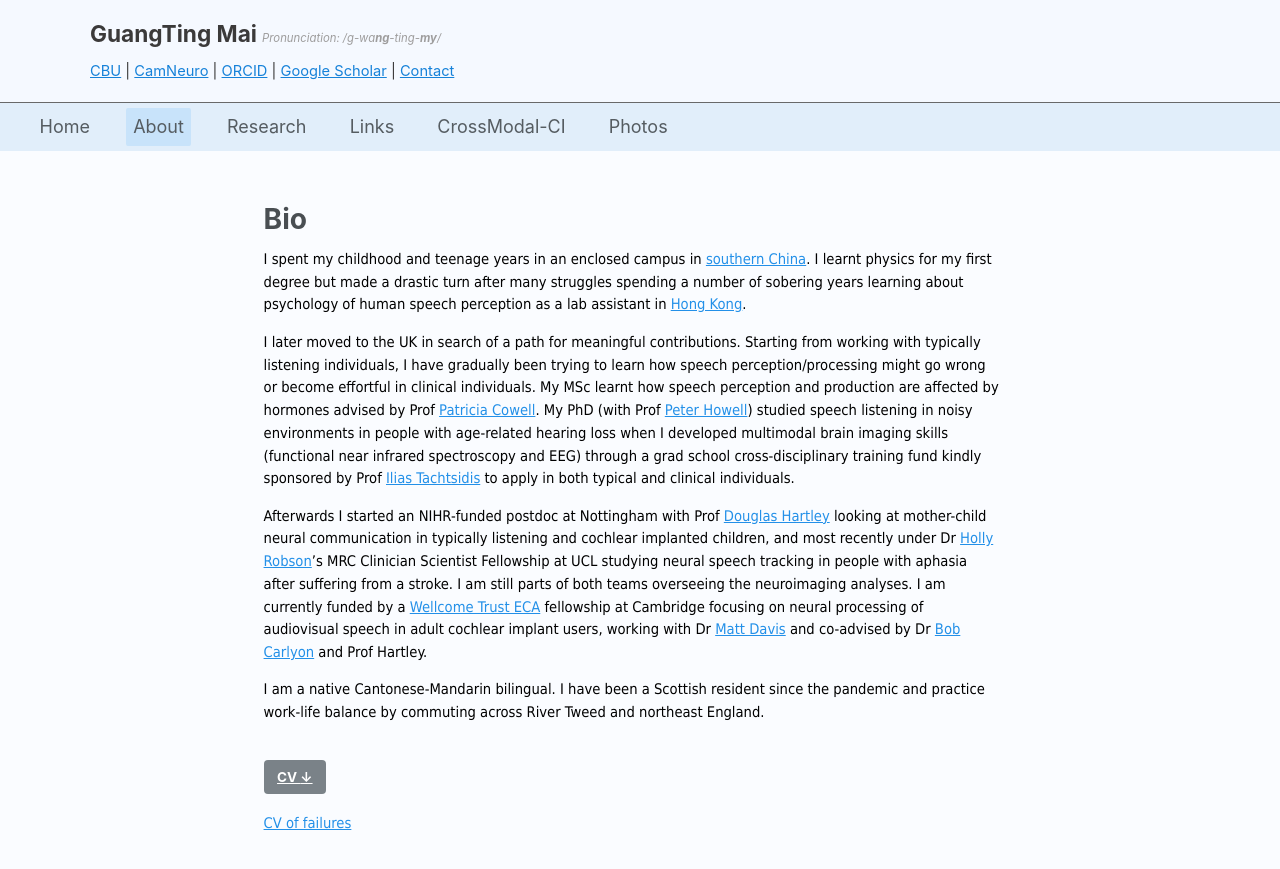
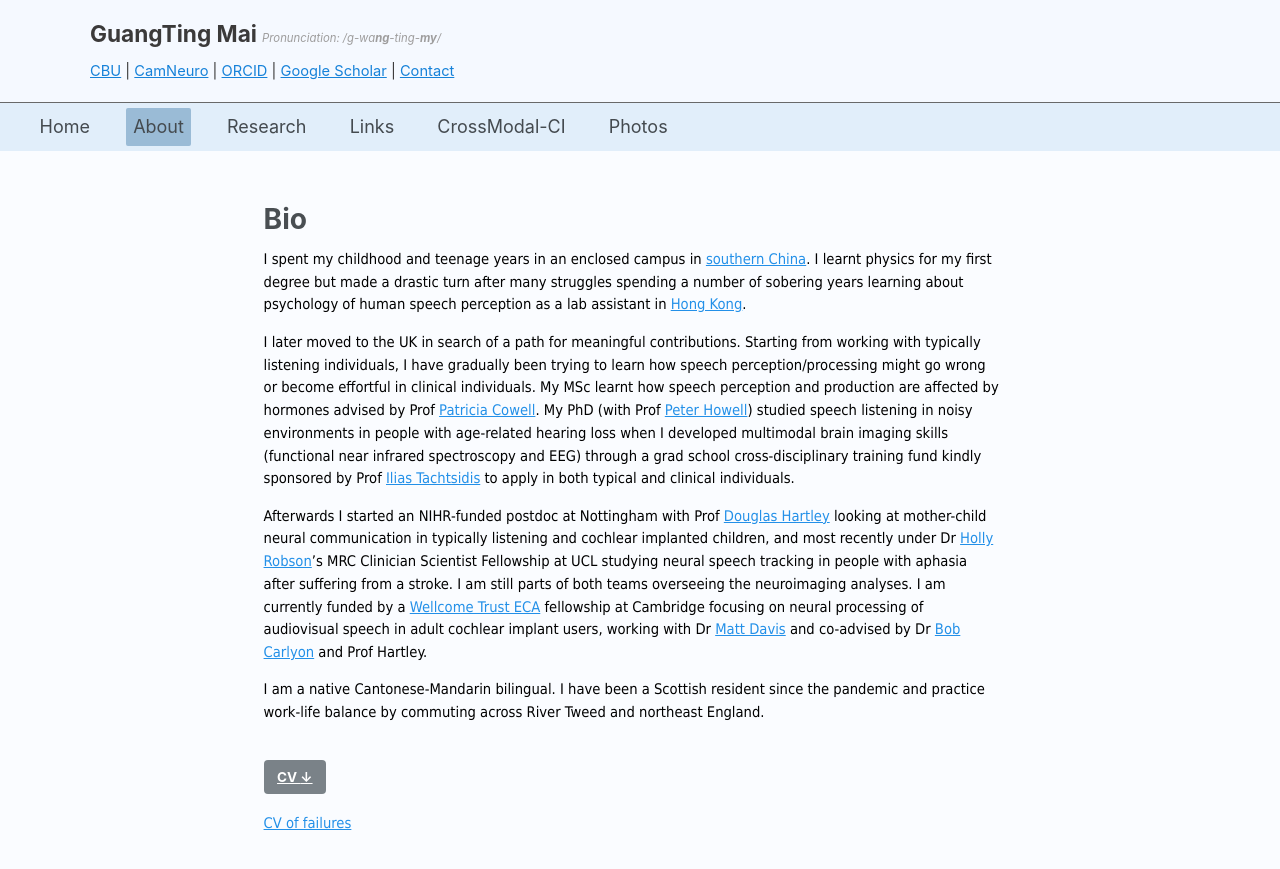
Before and after one commit to guangtingmai/guangtingmai.github.io, a Jekyll site: the page built from _pages/bio.html, in a window 1280 px wide and 900 px high. Shown: the top 869 px of the window. Built offline with Jekyll 4.4.1, drawn with Linux system fonts in a browser that asks for light colours.

Commit message:
Update custom.scss

```diff
--- a/_sass/custom.scss
+++ b/_sass/custom.scss
@@ -131,14 +131,14 @@
 
 .masthead a,
 .masthead__menu-item {
-  color: #555c61 !important;
+  color: #444a4f !important;
   position: sticky; /* enable positional adjustment */
   text-align: left !important; /* align text left */
   padding: 0.3rem 0.4rem !important;
   margin: 0 0.4rem !important; /* controls distance between items */
 }
 .masthead__menu-item.active > a {
-  background-color: #c8e3fa !important;
+  background-color: #9abbd6 !important;
   border-radius: 2px !important; }
 
 .masthead {
```
